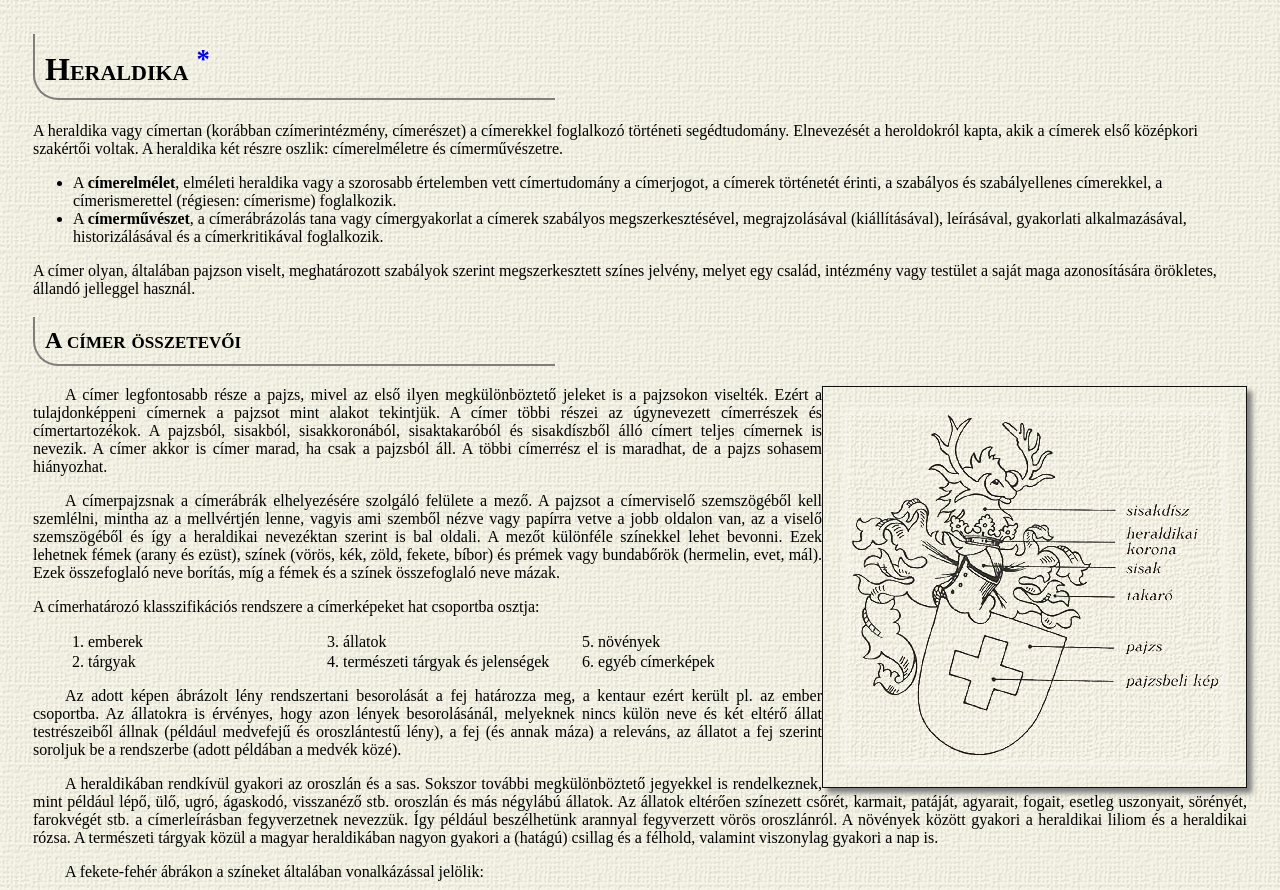
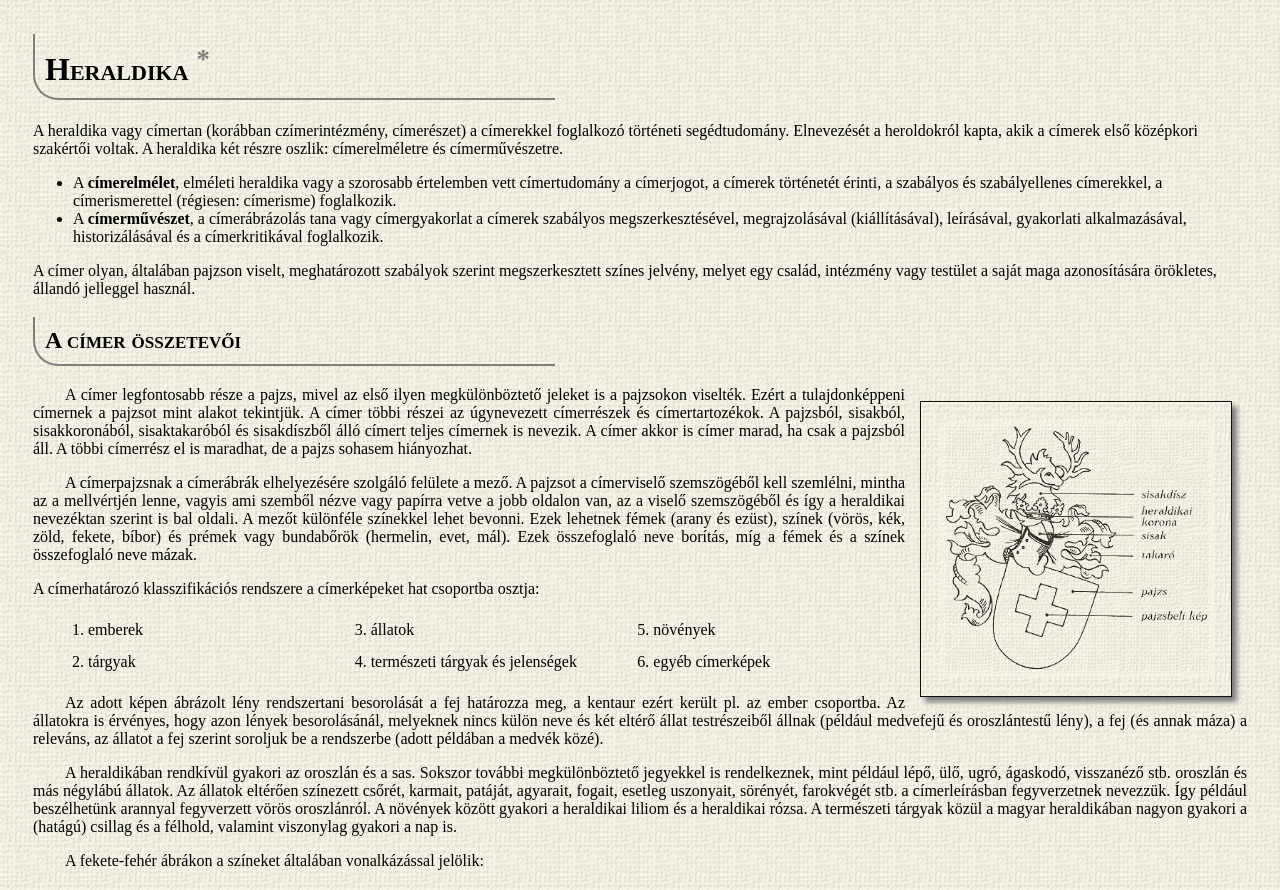
Before and after one commit to prionz1/IKTPROJEKT_10C, a plain HTML site: page forras_heraldika/cimertan.html in a window 1280 px wide. Shown: the top 890 px of the page. Drawn offline with Linux system fonts and the light colour scheme.

Commit message:
sormagassag beallitva

```diff
--- a/forras_heraldika/cimer.css
+++ b/forras_heraldika/cimer.css
@@ -16,7 +16,7 @@ ol li{
   -webkit-column-count: 3; /* Chrome, Safari, Opera */
   -moz-column-count: 3; /* Firefox */
   column-count: 3;
-  line-height: 120%;
+  line-height: 200%;
 }
 
 h1, h2{
@@ -32,12 +32,14 @@ h1, h2{
 
 a{
   text-decoration: none;
+  color: #7F7F7F;
 }
 
 img{
   border: 1px solid #0F0F0F;
   box-shadow: 5px 5px 5px #7F7F7F;
   padding:15px;
+  margin: 15px;
 }
 
 #vonalkazas{
@@ -47,9 +49,11 @@ img{
 }
 
 .fk{
-  font-weight: normal;
+  font-weight: bold;
 }
 
 #teljes{
   float:right;
+  width: 280px;
+
 }
```
